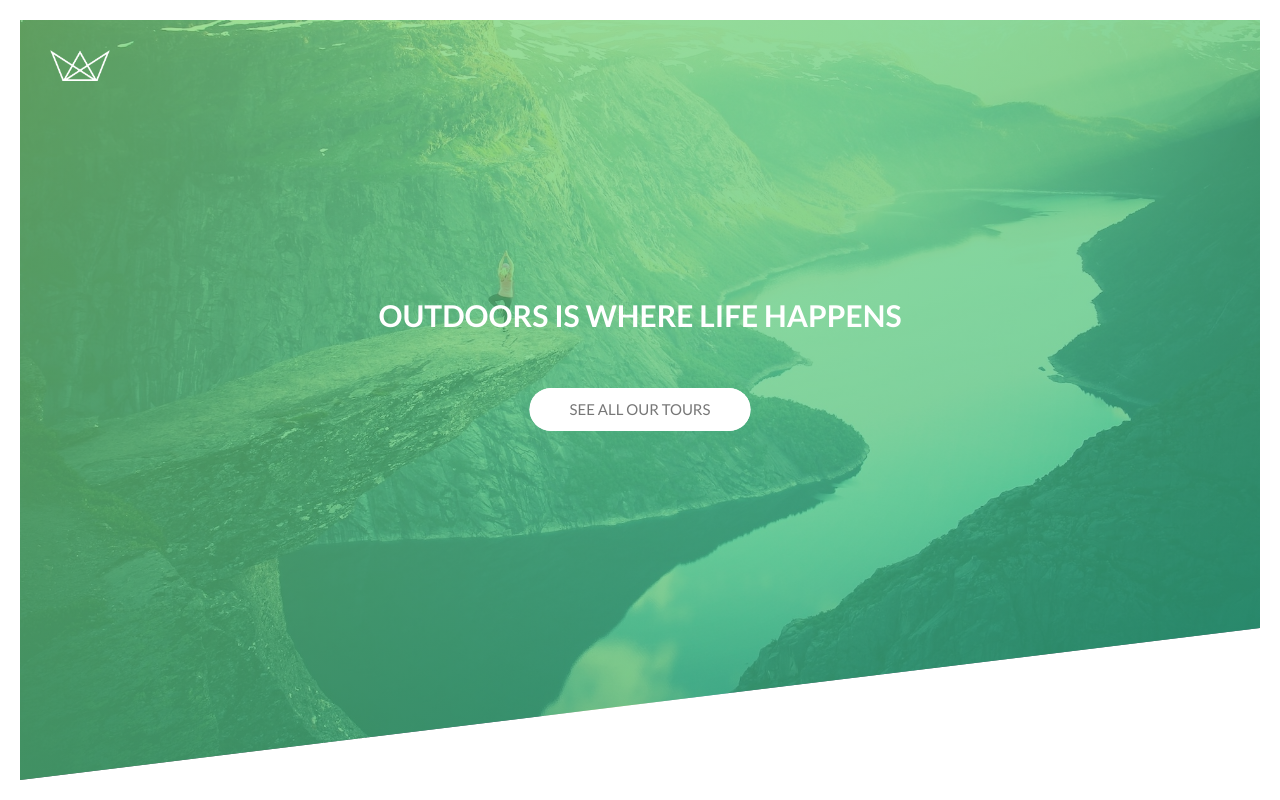
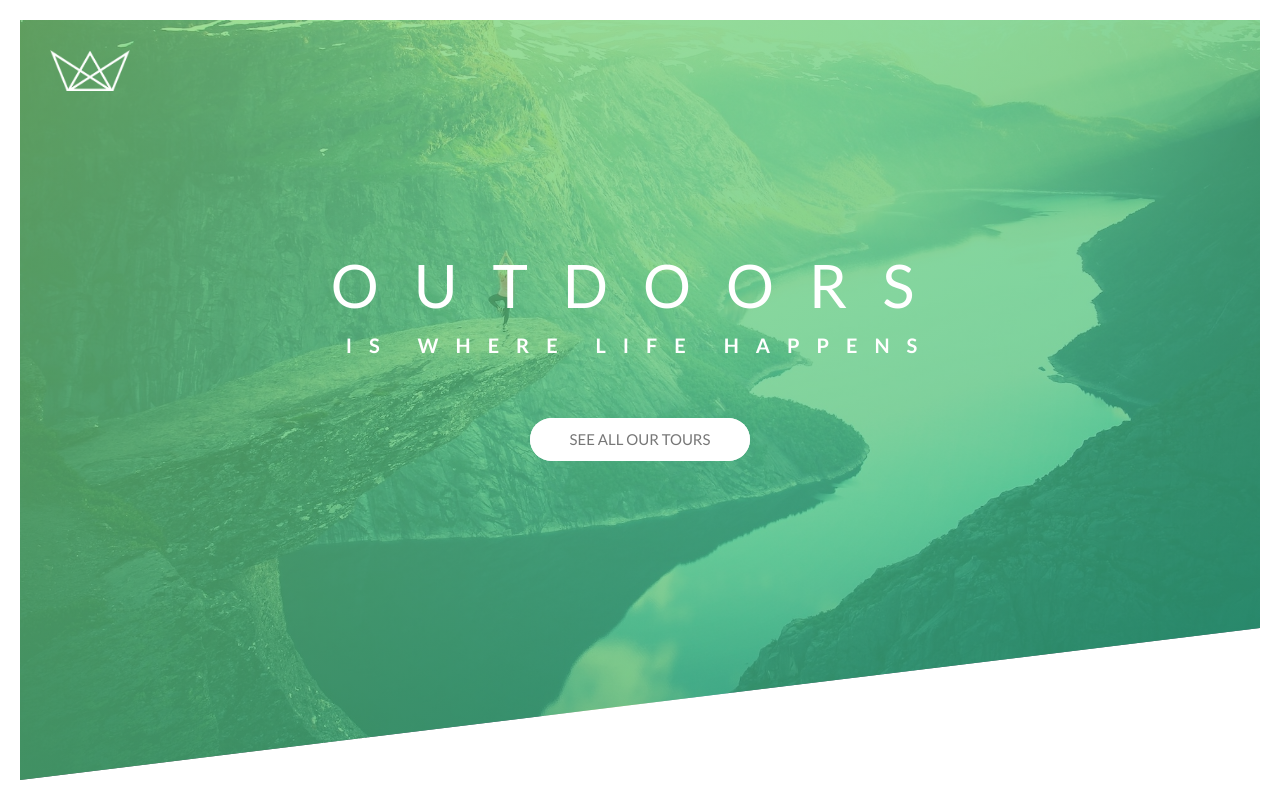
Before and after one commit to alinedmelo/natours, a website: page index.html in a window 1280 px wide. Drawn offline with Linux system fonts and the light colour scheme.

Commit message:
Revert "fixing nest classes according to RSCSS docs"
This reverts commit a733ae97c90244f89b384d4290c27031655d0b70.

```diff
--- a/css/style.scss
+++ b/css/style.scss
@@ -73,8 +73,8 @@ $alpha: .7;
     top: 3rem;
     left: 3rem;
 
-    > .logo {
-        width: 6rem;
+    .logo {
+        width: 8rem;
     }
 }
 
@@ -87,22 +87,20 @@ $alpha: .7;
     text-align: center;
     font-size: 15px;
 
-    > .text {
+    .text {
+        display: block;
         line-height: 1.5em;
         margin-bottom: 5rem;
         color: $contrast;
         text-transform: uppercase;
 
         &-main {
-            display: block;
             font-size: 6rem;
-            line-height: 8rem;
             font-weight: 400;
             letter-spacing: 3.5rem;
         }
 
         &-sub {
-            display: block;
             font-size: 2rem;
             font-weight: 700;
             letter-spacing: 1.7rem;
```
Also changed, not shown: css/dist/style.css.
